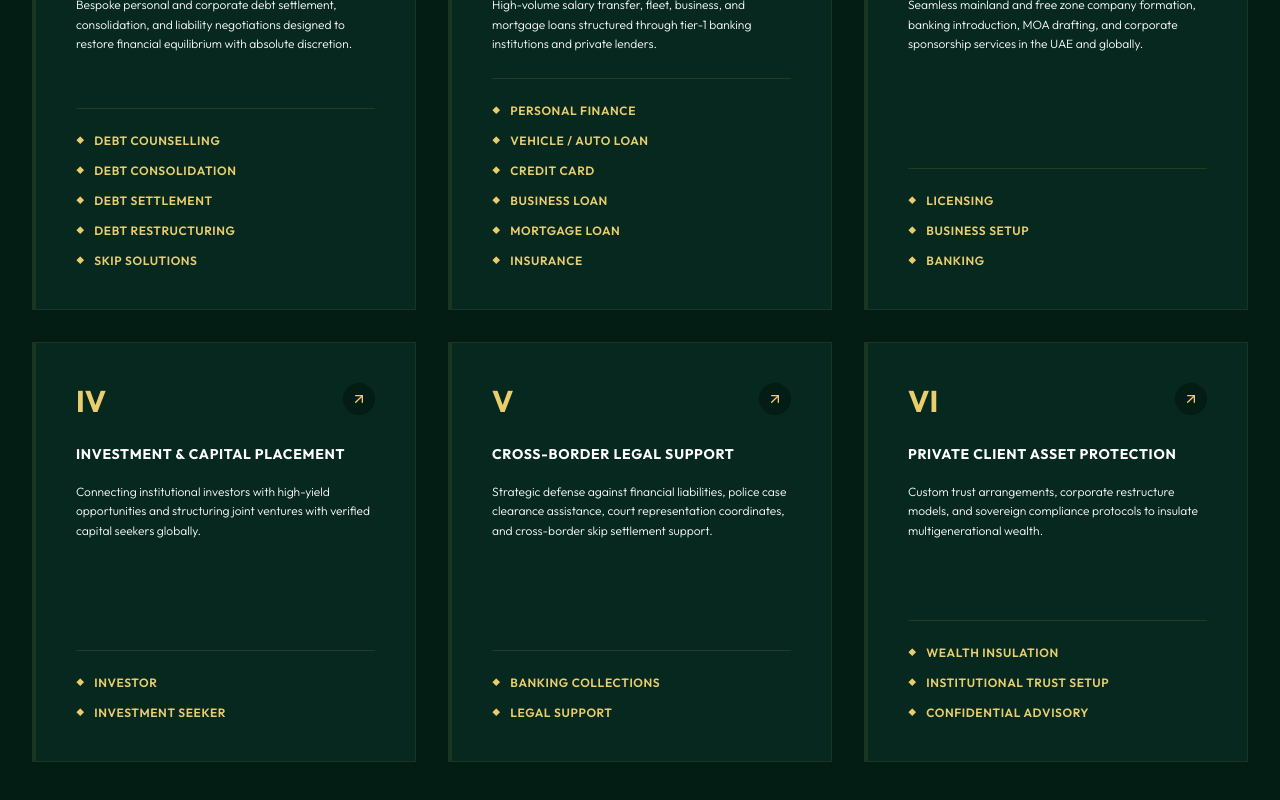
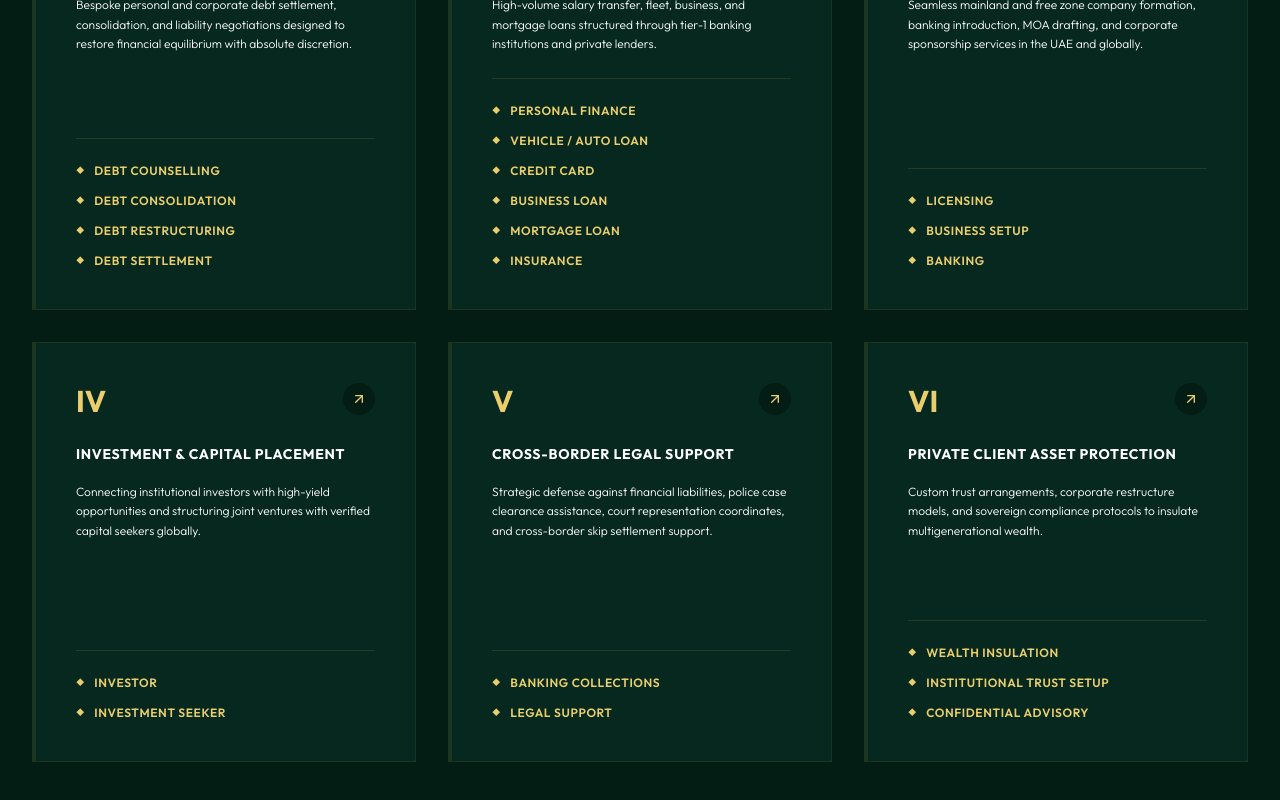
Before and after one commit to Devgghya/finloby, a React (Vite) app: page / in a window 1280 px wide. Shown: the part 2806-3606 px from the top of the page. Built offline with nearby package versions, Linux system fonts and the light colour scheme.

Commit message:
feat: remove Skip Solutions from Home page Debt card and reorder remaining options

```diff
--- a/src/pages/Home.tsx
+++ b/src/pages/Home.tsx
@@ -10,7 +10,7 @@ const portfolios = [
     num: 'I',
     title: 'Debt Solutions & Restructuring',
     desc: 'Bespoke personal and corporate debt settlement, consolidation, and liability negotiations designed to restore financial equilibrium with absolute discretion.',
-    services: ['Debt Counselling', 'Debt Consolidation', 'Debt Settlement', 'Debt Restructuring', 'Skip Solutions'],
+    services: ['Debt Counselling', 'Debt Consolidation', 'Debt Restructuring', 'Debt Settlement'],
     link: '/debt-solutions',
   },
   {
```
